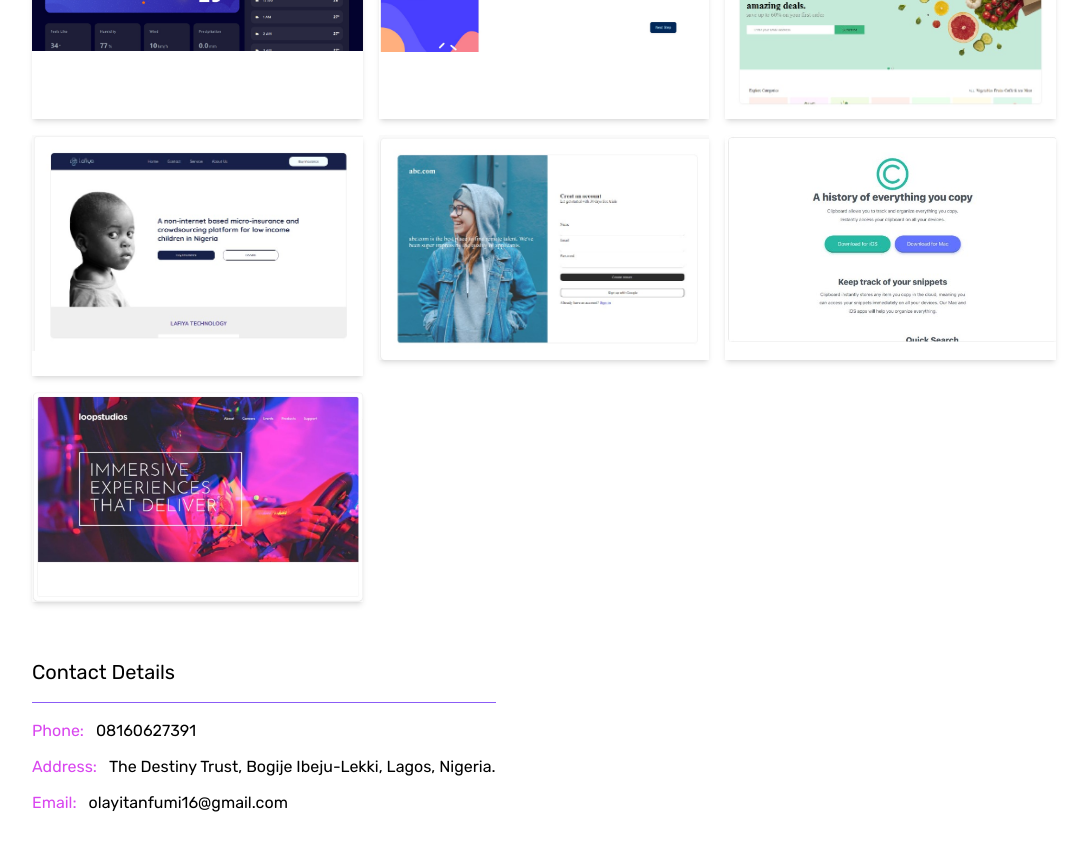
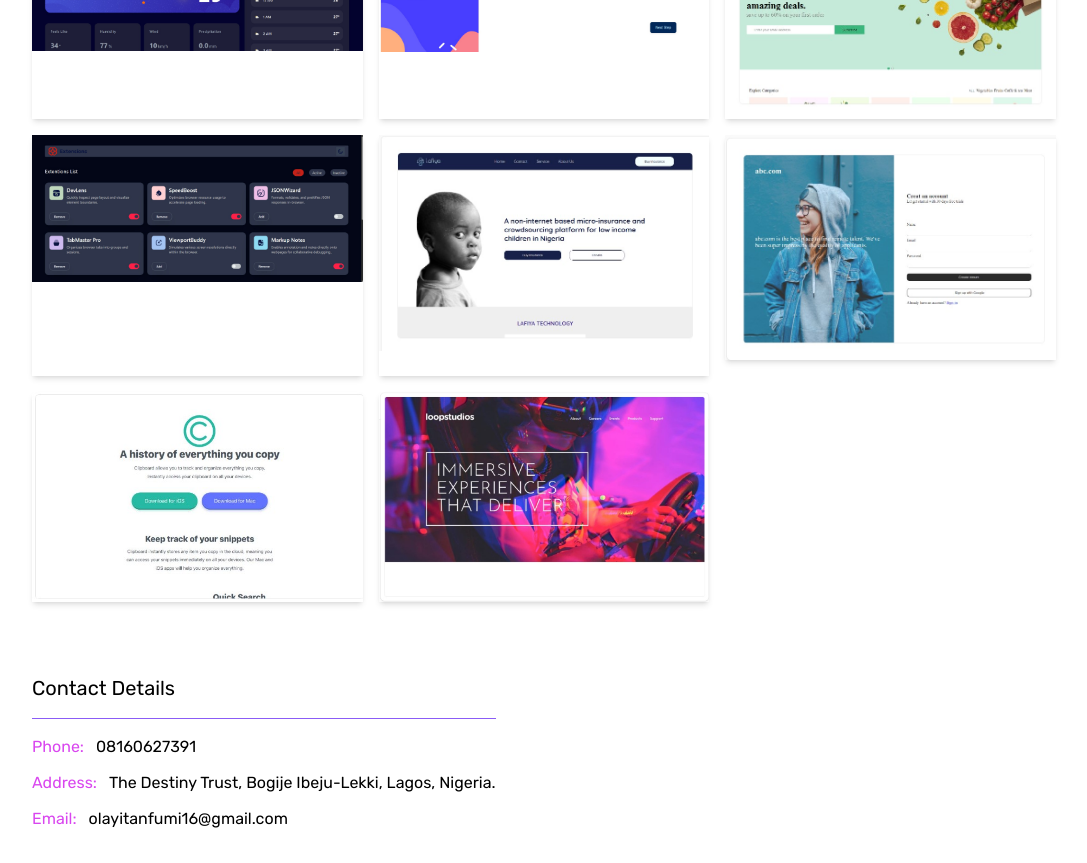
Before and after one commit to Wura-ola/Portfolio, a React (Vite) app: page / in a window 1280 px wide. Shown: the part 1380-2243 px from the top of the page, without its empty margins (96-1183 px from the left). Built offline with nearby package versions, Linux system fonts and the light colour scheme.

Commit message:
Added another project

```diff
--- a/src/components/Projects.jsx
+++ b/src/components/Projects.jsx
@@ -1,5 +1,6 @@
 import React from "react";
 import apiProject from "../assets/api_project.jpg";
+import extention_project from "../assets/extention_project.jpg";
 import Project1 from "../assets/Project1.jpg";
 import Project2 from "../assets/mult step.jpg";
 import Project3 from "../assets/Project3.jpg";
@@ -14,7 +15,10 @@ function Projects() {
 
       <div className=" grid md:grid-cols-3 gap-4">
         <div className=" shadow-md">
-           <a href="https://my-first-api-project-eight.vercel.app/" target="_blank">
+          <a
+            href="https://my-first-api-project-eight.vercel.app/"
+            target="_blank"
+          >
             <img src={apiProject} alt="api_project" />
           </a>
         </div>
@@ -27,6 +31,14 @@ function Projects() {
         <div className=" shadow-md">
           <a href="https://tdt-foods-master-master.vercel.app/" target="_blank">
             <img src={Project1} alt="project 2 img" />
+          </a>
+        </div>
+        <div className=" shadow-md">
+          <a
+            href="https://browser-extentions-three.vercel.app/"
+            target="_blank"
+          >
+            <img src={extention_project} alt="" />
           </a>
         </div>
 
```
Also changed, not shown: src/assets/extention_project.jpg (added).
